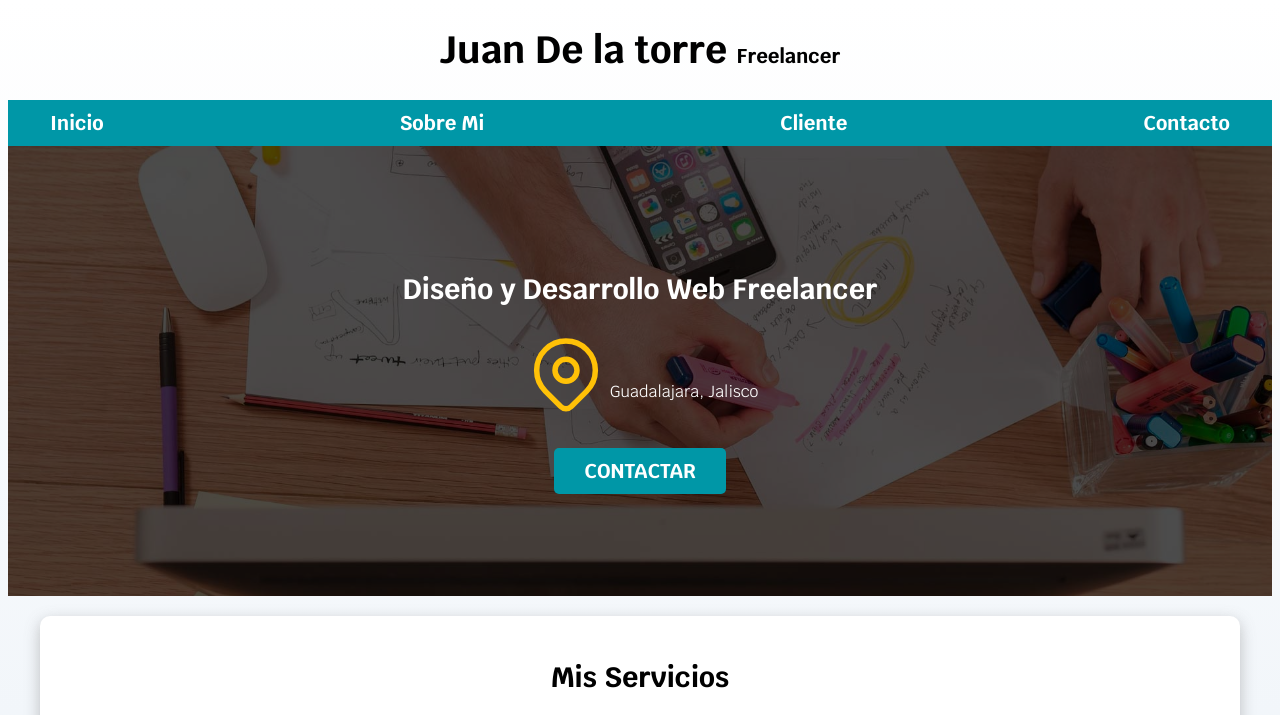
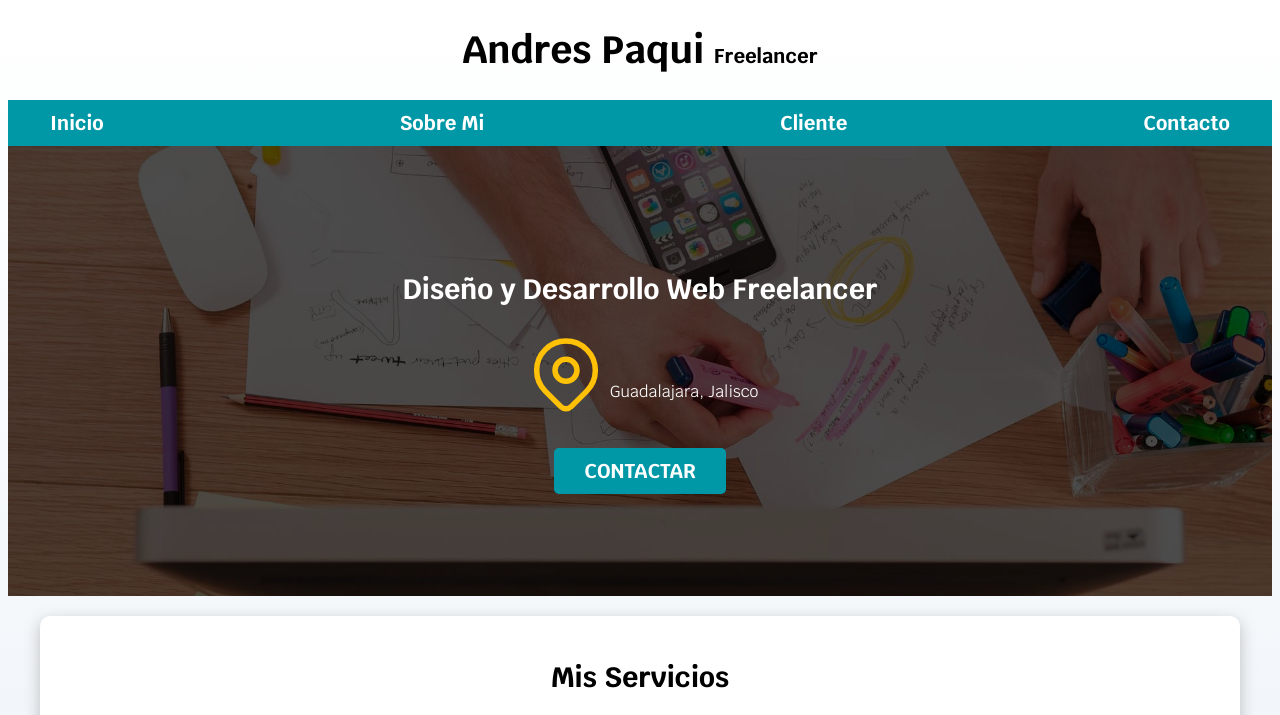
Before and after one commit to AndresPaqui/Dise-o-Freelancer---Proyecto, a plain HTML site: page index.html in a window 1280 px wide. Shown: the top 715 px of the page. Drawn offline with Linux system fonts and the light colour scheme.

Commit message:
nombre del proyecto cambiado

```diff
--- a/index.html
+++ b/index.html
@@ -12,7 +12,7 @@
 </head>
 <body>
     <header>
-        <h1 class="titulo">Juan De la torre <span>Freelancer</span></h1>
+        <h1 class="titulo">Andres Paqui <span>Freelancer</span></h1>
     </header>
 
     <div class="nav-bg">
```
